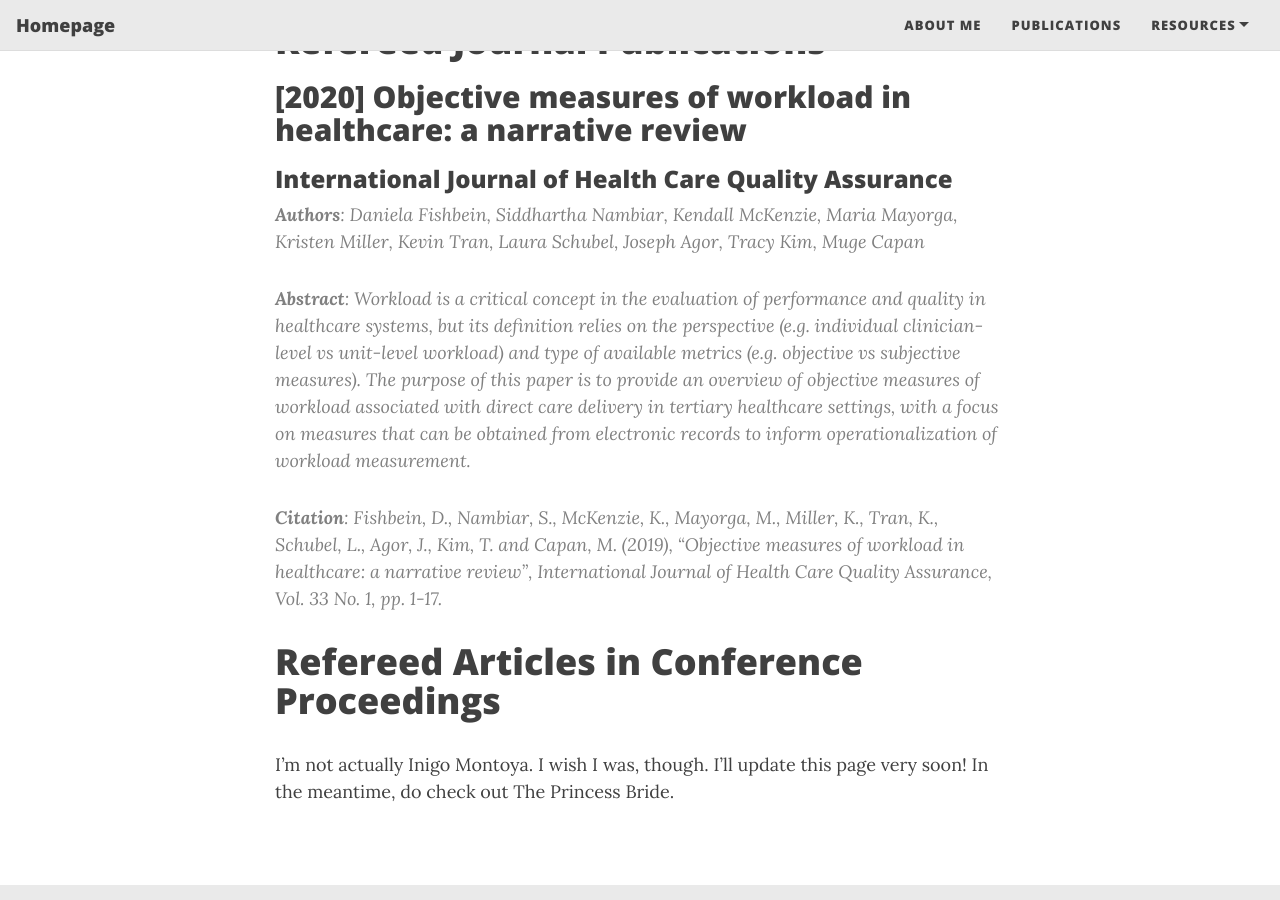
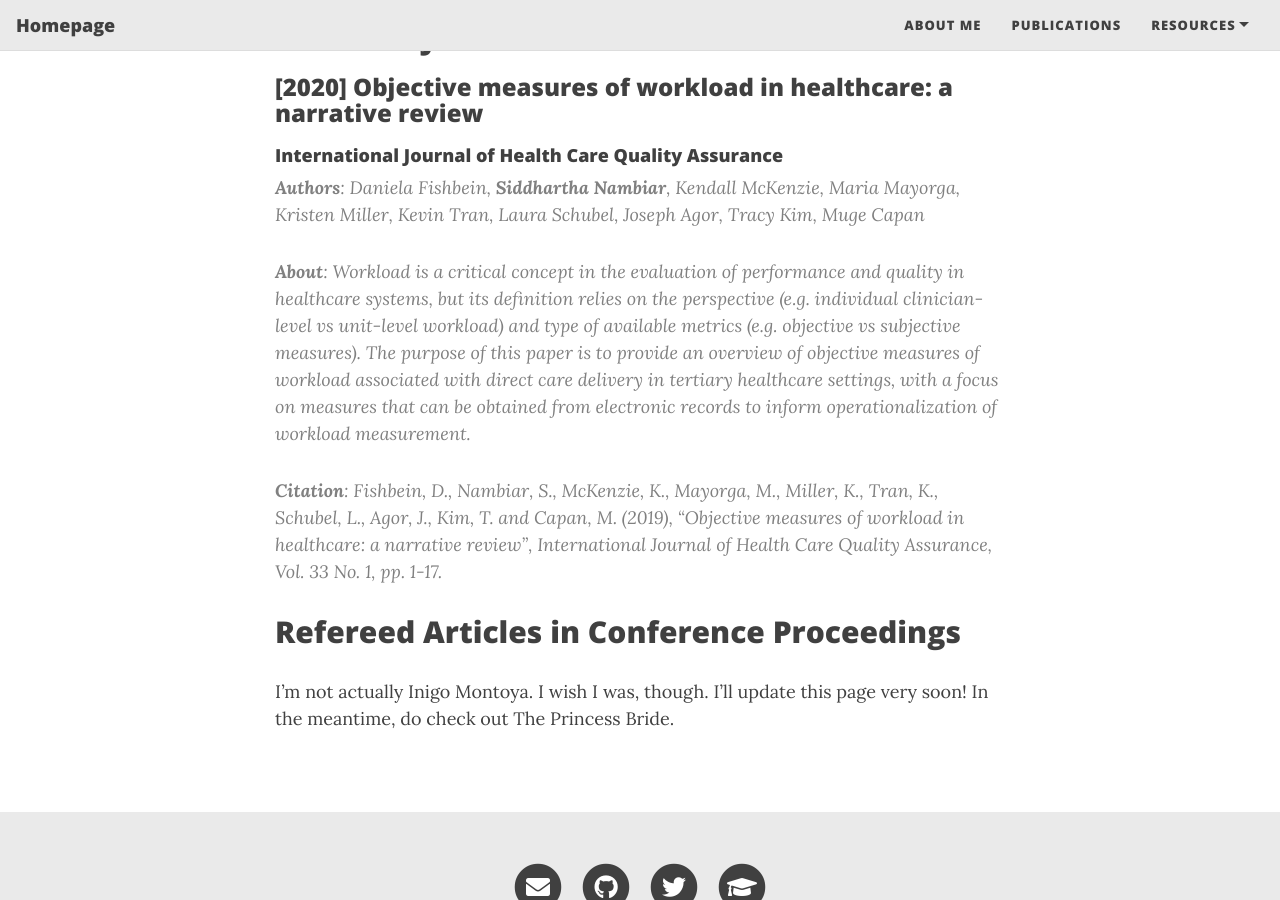
Before and after one commit to sidscorp/snambiar, a Jekyll site: the page built from publications.md, in a window 1280 px wide and 900 px high, scrolled down 303 px. Built offline with Jekyll 4.4.1, drawn with Linux system fonts in a browser that asks for light colours; nearby versions of some CDN libraries.

Commit message:
Update publications.md

```diff
--- a/publications.md
+++ b/publications.md
@@ -4,16 +4,16 @@ title: Publications
 subtitle: Evidence that I know what I'm talking about
 ---
 
-# Refereed Journal Publications
+## Refereed Journal Publications
 
-## [2020] Objective measures of workload in healthcare: a narrative review
-### International Journal of Health Care Quality Assurance
-> **Authors**: Daniela Fishbein, *Siddhartha Nambiar*, Kendall McKenzie, Maria Mayorga, Kristen Miller, Kevin Tran, Laura Schubel, Joseph Agor, Tracy Kim, Muge Capan
+### [2020] Objective measures of workload in healthcare: a narrative review
+#### International Journal of Health Care Quality Assurance
+> **Authors**: Daniela Fishbein, **Siddhartha Nambiar**, Kendall McKenzie, Maria Mayorga, Kristen Miller, Kevin Tran, Laura Schubel, Joseph Agor, Tracy Kim, Muge Capan
 >
->> **Abstract**: Workload is a critical concept in the evaluation of performance and quality in healthcare systems, but its definition relies on the perspective (e.g. individual clinician-level vs unit-level workload) and type of available metrics (e.g. objective vs subjective measures). The purpose of this paper is to provide an overview of objective measures of workload associated with direct care delivery in tertiary healthcare settings, with a focus on measures that can be obtained from electronic records to inform operationalization of workload measurement.
+>> **About**: Workload is a critical concept in the evaluation of performance and quality in healthcare systems, but its definition relies on the perspective (e.g. individual clinician-level vs unit-level workload) and type of available metrics (e.g. objective vs subjective measures). The purpose of this paper is to provide an overview of objective measures of workload associated with direct care delivery in tertiary healthcare settings, with a focus on measures that can be obtained from electronic records to inform operationalization of workload measurement.
 >
 > **Citation**: Fishbein, D., Nambiar, S., McKenzie, K., Mayorga, M., Miller, K., Tran, K., Schubel, L., Agor, J., Kim, T. and Capan, M. (2019), "Objective measures of workload in healthcare: a narrative review", International Journal of Health Care Quality Assurance, Vol. 33 No. 1, pp. 1-17.
 
-# Refereed Articles in Conference Proceedings
+## Refereed Articles in Conference Proceedings
 
 I'm not actually Inigo Montoya. I wish I was, though. I'll update this page very soon! In the meantime, do check out The Princess Bride.
```
